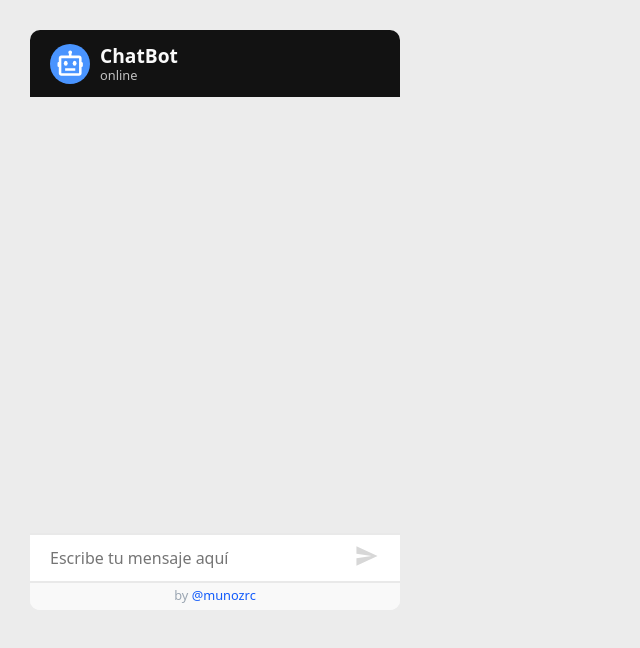
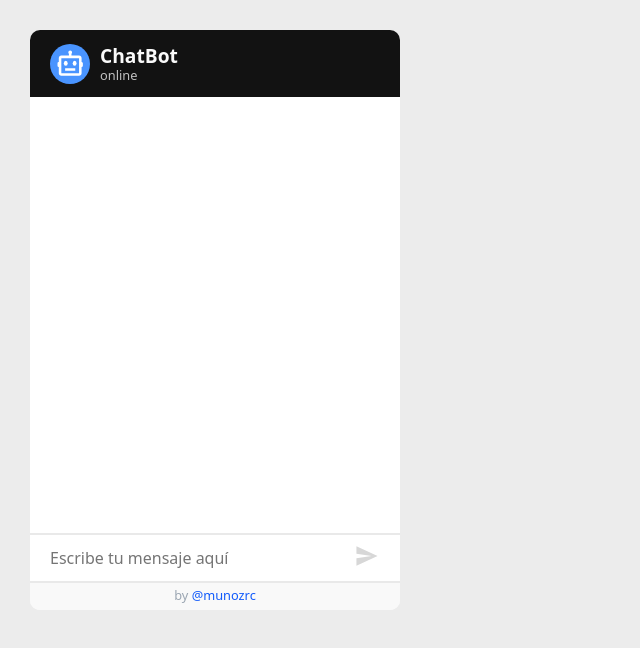
Before and after one commit to munozrc/chatbot, a React (Vite) app: page / in a window 1280 px wide. Shown: the top 648 px of the page, without its empty margins (0-640 px from the left). Built offline with nearby package versions, Linux system fonts and the light colour scheme.

Commit message:
Change bg color to app

```diff
--- a/src/components/message-list/styles.module.css
+++ b/src/components/message-list/styles.module.css
@@ -3,7 +3,7 @@
   height: 100%;
   display: flex;
   flex-direction: column;
-  background-color: #ECECEC;
+  background-color: #FFFFFF;
   overflow-y: scroll;
   padding-top: 10px;
 }
--- a/src/styles/chatbot.module.css
+++ b/src/styles/chatbot.module.css
@@ -6,7 +6,7 @@
 .shadowWrapper {
   width: fit-content;
   height: fit-content;
-  box-shadow: rgba(149, 157, 165, 0.2) 0px 8px 24px;
+  box-shadow: rgba(149, 157, 165, 0.432) 0px 8px 24px;
   border-radius: 10px;
 }
 
```
